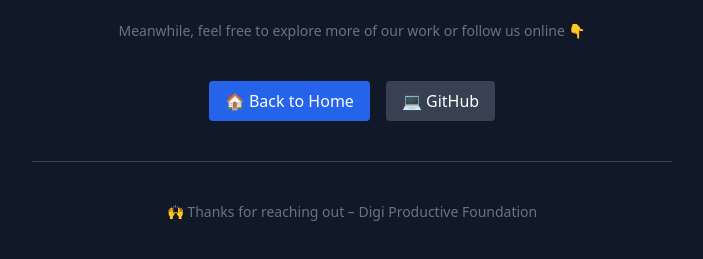
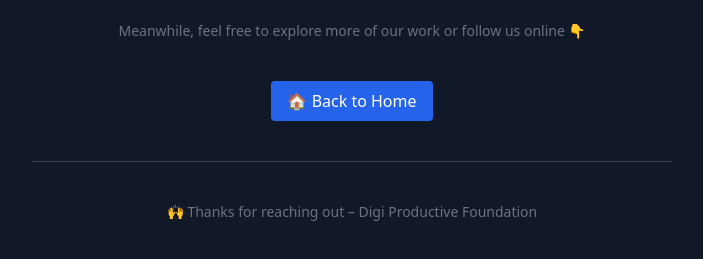
Before and after one commit to digiproductive/digi_productive_website, a website with bundled scripts: page docs/thank-you.html in a window 1280 px wide. Shown: the part 223-482 px from the top of the page, without its empty margins (288-991 px from the left). Built offline with nearby package versions, Linux system fonts and the light colour scheme.

Commit message:
Removed button.

```diff
--- a/docs/thank-you.html
+++ b/docs/thank-you.html
@@ -26,12 +26,6 @@
         <a href="/" class="bg-blue-600 hover:bg-blue-500 text-white py-2 px-4 rounded"
           >🏠 Back to Home</a
         >
-        <a
-          href="https://github.com/yourusername"
-          target="_blank"
-          class="bg-gray-700 hover:bg-gray-600 text-white py-2 px-4 rounded"
-          >💻 GitHub</a
-        >
       </div>
 
       <footer class="text-sm text-gray-500 text-center border-t border-gray-700 pt-10 mt-10">
```
